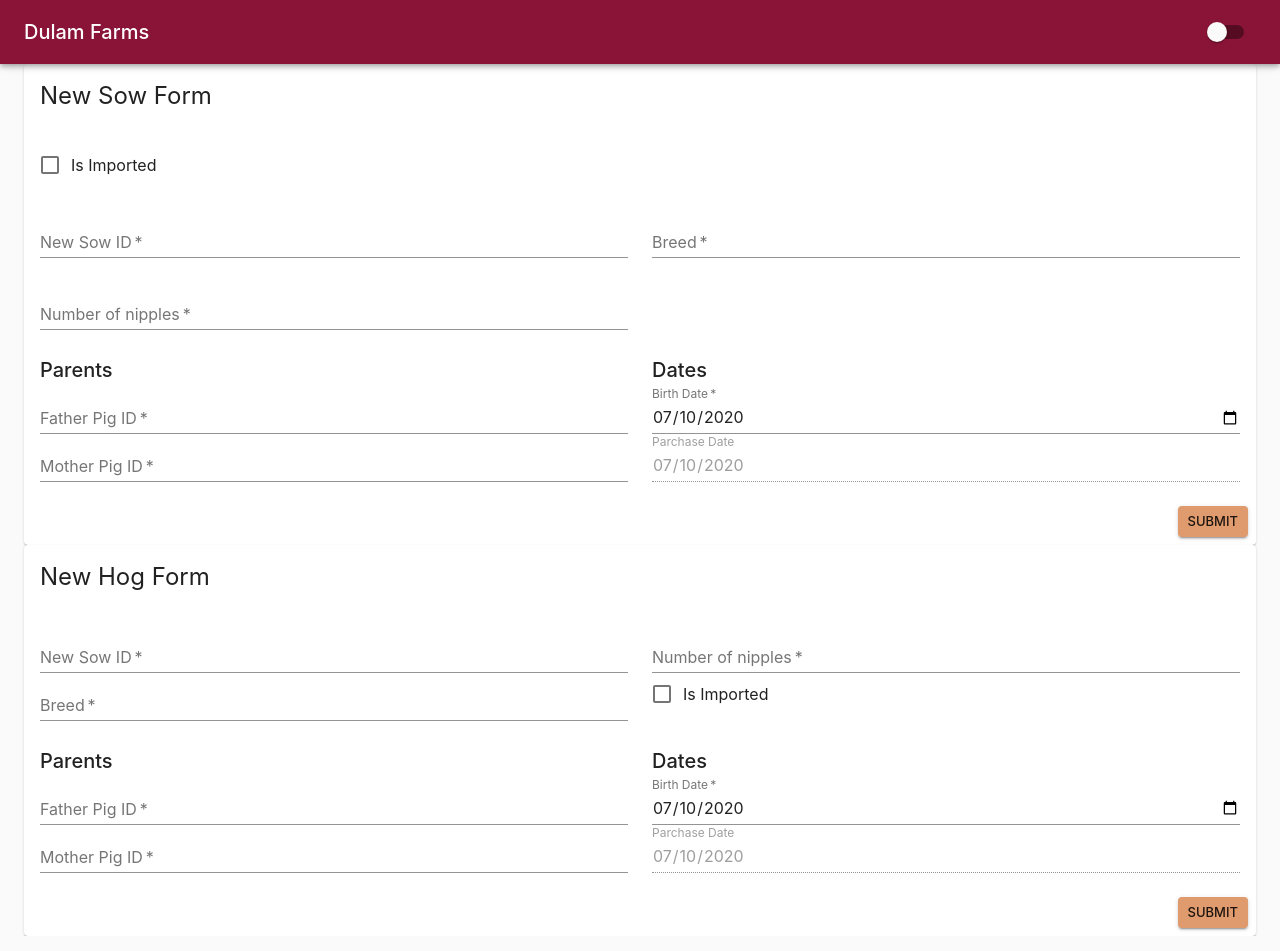
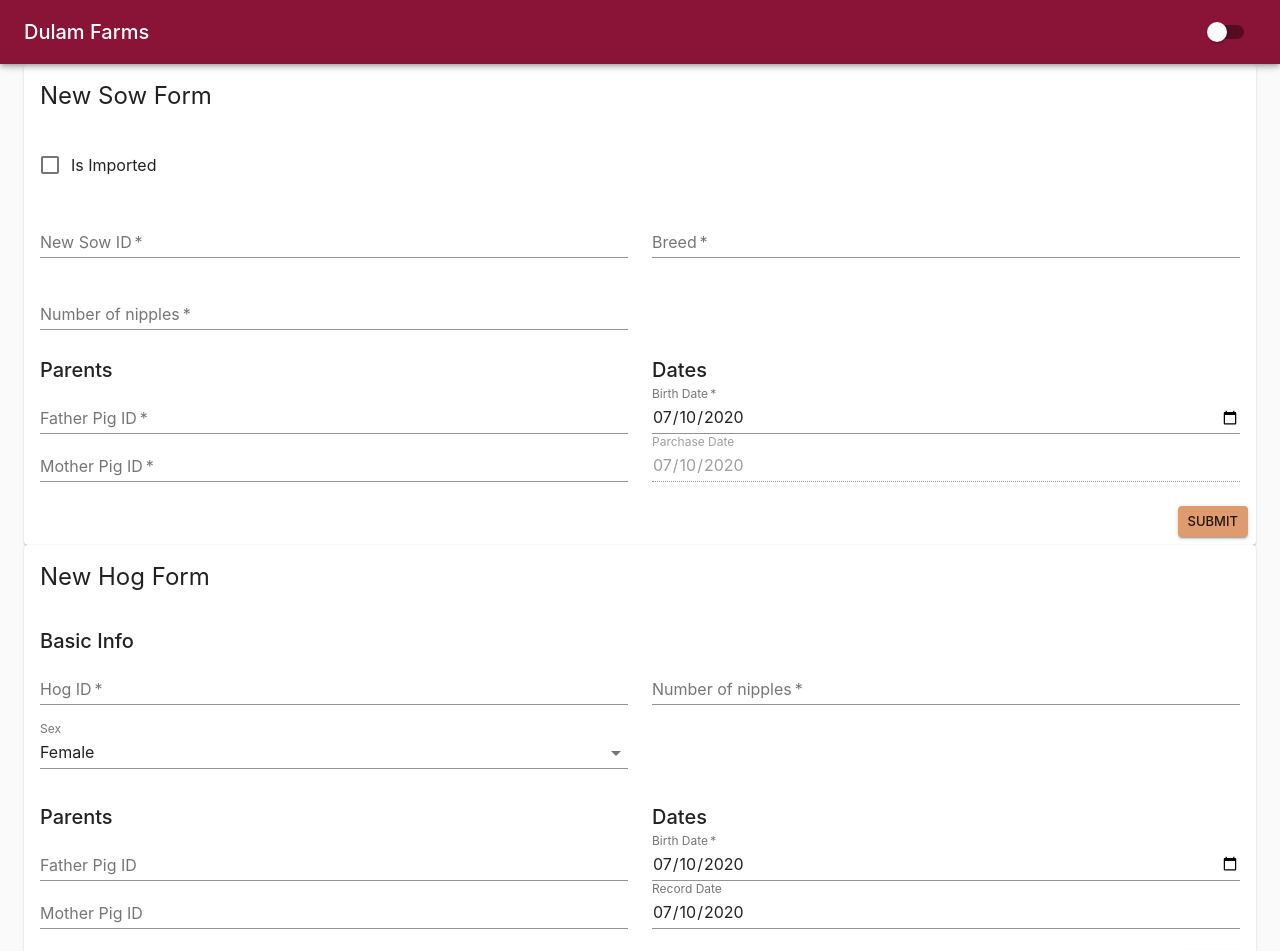
Before and after one commit to bldulam1/dulam-farms, a React (Create React App) app: page /piggery in a window 1280 px wide. Shown: the top 951 px of the page. Built offline with nearby package versions, Linux system fonts and the light colour scheme.

Commit message:
new hog form: completed

```diff
--- a/src/components/Pages/Piggery/Forms/HogEntry.tsx
+++ b/src/components/Pages/Piggery/Forms/HogEntry.tsx
@@ -1,35 +1,35 @@
 import { Controller, useForm } from 'react-hook-form'
-import React, { useState } from 'react'
 
 import Button from '@material-ui/core/Button'
 import Card from '@material-ui/core/Card'
 import CardActions from '@material-ui/core/CardActions'
 import CardContent from '@material-ui/core/CardContent'
 import CardHeader from '@material-ui/core/CardHeader'
-import Checkbox from '@material-ui/core/Checkbox'
-import { FormControlLabel } from '@material-ui/core'
+import FormControl from '@material-ui/core/FormControl'
 import Grid from '@material-ui/core/Grid'
+import InputLabel from '@material-ui/core/InputLabel'
+import MenuItem from '@material-ui/core/MenuItem'
+import React from 'react'
+import ReactHookFormSelect from './ReactHookFormSelect'
+import Select from '@material-ui/core/Select'
 import TextField from '@material-ui/core/TextField'
 import Typography from '@material-ui/core/Typography'
 import { yyyyMMdd } from './Forms.util'
 
-interface ISowEntry {
-  sowID: string
+interface IHogEntry {
+  hogId: string
   birthDate: string
-  purchaseDate: string
-  nipplesCount: number
+  recordDate: string
   fatherPigID: string
   motherPigID: string
-  breed: string
+  sex: 'Male' | 'Female'
+  nipplesCount: number
 }
 
 export default () => {
-  const { control, handleSubmit } = useForm<ISowEntry>()
-  const [isImported, setIsImported] = useState(false)
+  const { control, handleSubmit } = useForm<IHogEntry>()
 
-  const handleImportedToggle = () => setIsImported((s) => !s)
-
-  const onSubmit = (data: ISowEntry) => {
+  const onSubmit = (data: IHogEntry) => {
     console.log(data)
   }
 
@@ -54,21 +54,30 @@ export default () => {
       <form onSubmit={handleSubmit(onSubmit)}>
         <CardHeader title="New Hog Form" />
         <CardContent>
+          <Typography variant="h6">Basic Info</Typography>
+
           <Grid container spacing={3}>
             <Grid item xs={12} sm={6}>
               <Controller
-                name="sowID"
-                label="New Sow ID"
+                name="hogId"
+                label="Hog ID"
                 required
                 {...parentsControlProps}
               />
-              <Controller
-                name="breed"
-                label="Breed"
-                required
-                {...parentsControlProps}
-              />
+              <ReactHookFormSelect
+                id="sex"
+                name="sex"
+                label="Sex"
+                control={control}
+                defaultValue="Female"
+                margin="normal"
+                fullWidth
+              >
+                <MenuItem value="Male">Male</MenuItem>
+                <MenuItem value="Female">Female</MenuItem>
+              </ReactHookFormSelect>
             </Grid>
+
             <Grid item xs={12} sm={6}>
               <Controller
                 name="nipplesCount"
@@ -77,34 +86,21 @@ export default () => {
                 required
                 {...parentsControlProps}
               />
-              <FormControlLabel
-                control={
-                  <Checkbox
-                    checked={isImported}
-                    onClick={handleImportedToggle}
-                  />
-                }
-                label="Is Imported"
-              />
             </Grid>
             <Grid item xs={12} sm={6}>
               <Typography variant="h6">Parents</Typography>
               <Controller
                 name="fatherPigID"
                 label="Father Pig ID"
-                required={!isImported}
-                disabled={isImported}
                 {...parentsControlProps}
               />
               <Controller
                 name="motherPigID"
                 label="Mother Pig ID"
-                required={!isImported}
-                disabled={isImported}
                 {...parentsControlProps}
               />
             </Grid>
-            <Grid item xs={12} sm={6} md={6}>
+            <Grid item xs={12} sm={6}>
               <Typography variant="h6">Dates</Typography>
               <Controller
                 label="Birth Date"
@@ -113,10 +109,11 @@ export default () => {
                 {...datesControlProps}
               />
               <Controller
-                disabled={!isImported}
-                required={isImported}
-                label="Parchase Date"
-                name="purchaseDate"
+                label="Record Date"
+                name="recordDate"
+                InputProps={{
+                  readOnly: true,
+                }}
                 {...datesControlProps}
               />
             </Grid>
--- /dev/null
+++ b/src/components/Pages/Piggery/Forms/ReactHookFormSelect.tsx
@@ -0,0 +1,26 @@
+import { Controller } from 'react-hook-form'
+import FormControl from '@material-ui/core/FormControl'
+import InputLabel from '@material-ui/core/InputLabel'
+import React from 'react'
+import Select from '@material-ui/core/Select'
+
+const ReactHookFormSelect = (props: any) => {
+  const { name, label, control, defaultValue, children } = props
+  const labelId = `${name}-label`
+  return (
+    <FormControl {...props}>
+      <InputLabel id={labelId}>{label}</InputLabel>
+      <Controller
+        as={
+          <Select labelId={labelId} label={label}>
+            {children}
+          </Select>
+        }
+        name={name}
+        control={control}
+        defaultValue={defaultValue}
+      />
+    </FormControl>
+  )
+}
+export default ReactHookFormSelect
```
